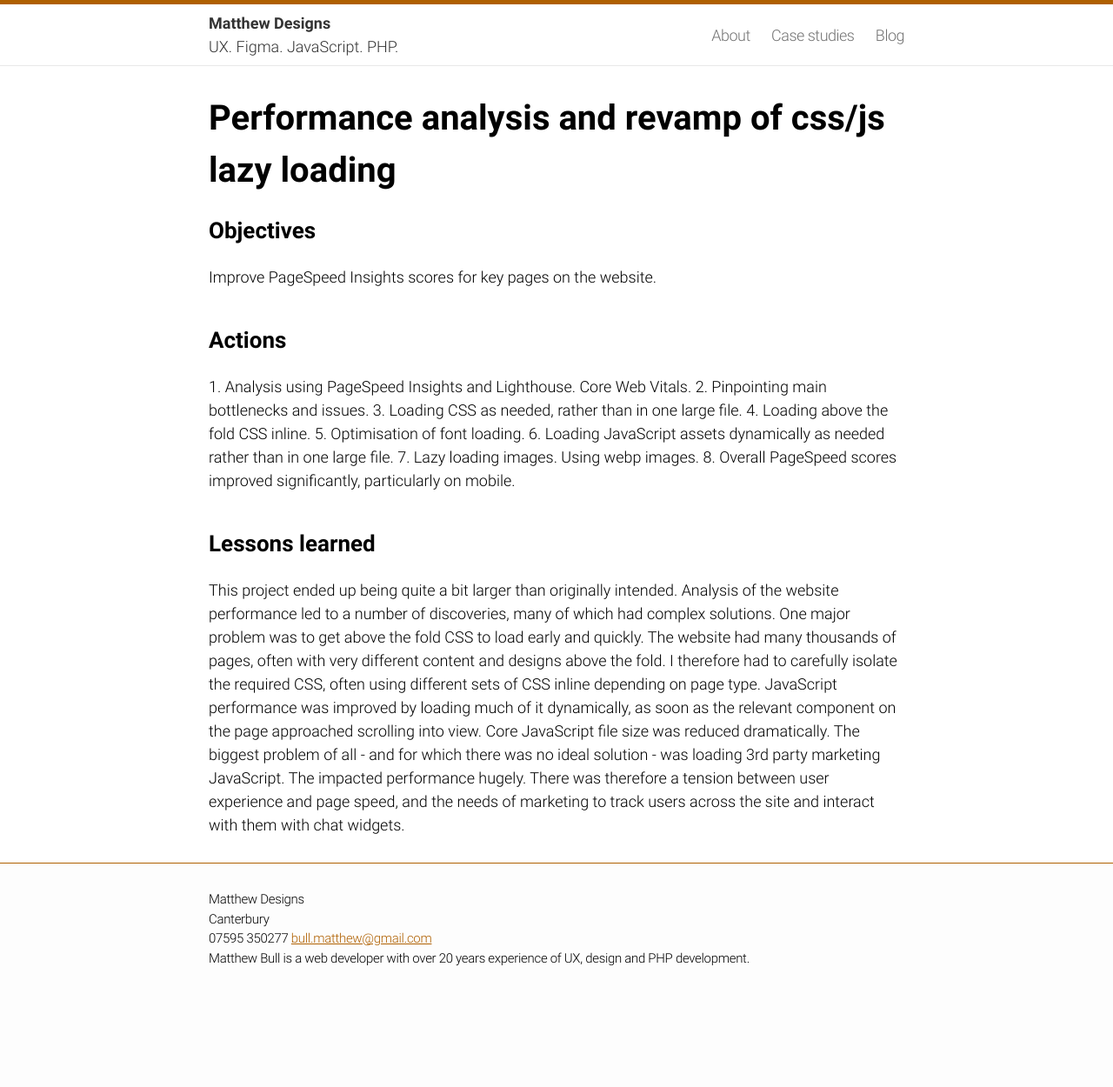
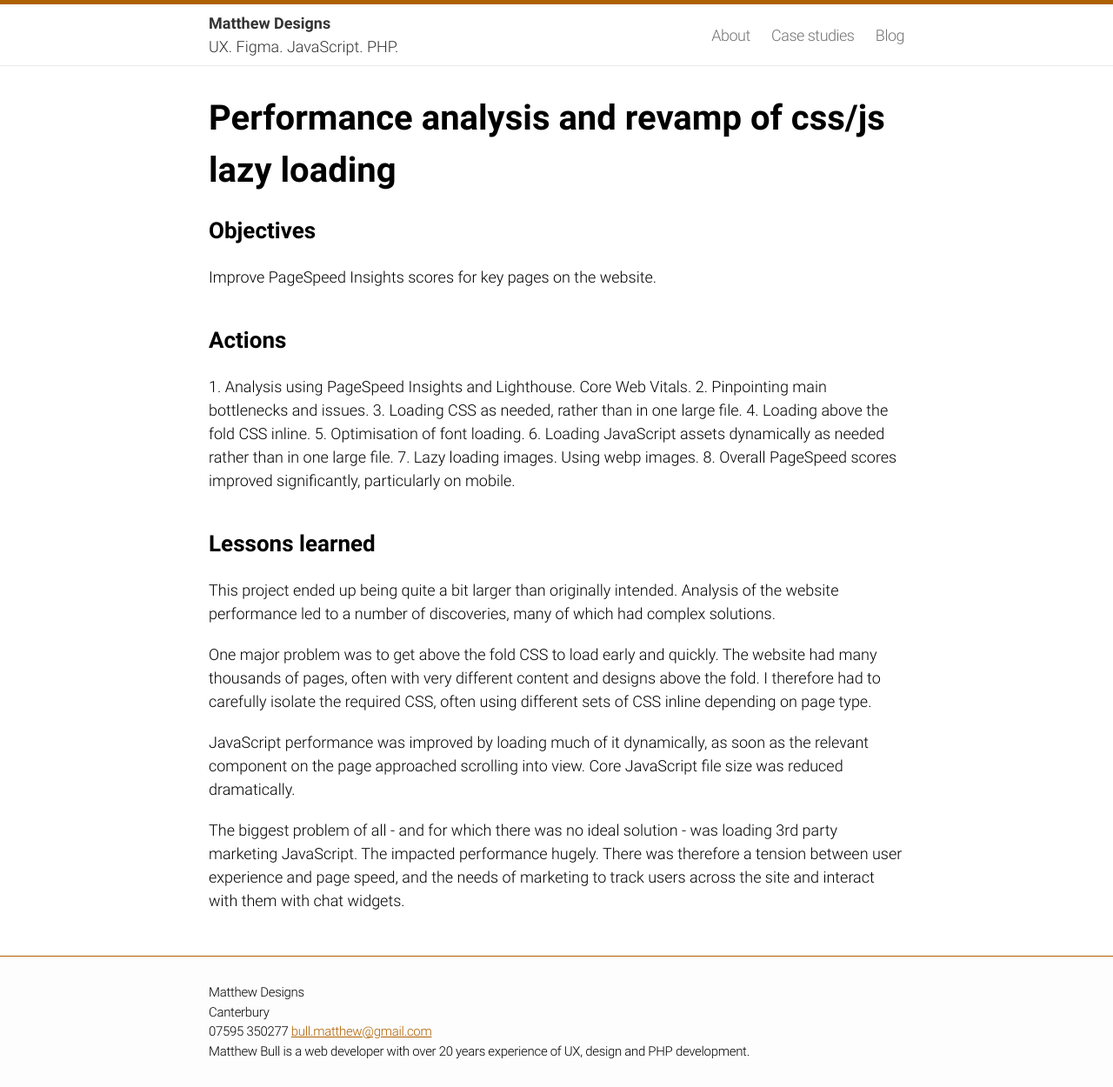
Before and after one commit to gnozu/gnozu.github.io, a Jekyll site: the page built from performance.html, in a window 1280 px wide. Shown: the whole page at 87% size. Built offline with Jekyll 4.4.1, drawn with Linux system fonts in a browser that asks for light colours; nearby versions of some CDN libraries; a script that is not in the unit is left out; before the commit the page ends 1143 px from its top, so only the background shows below that.

Commit message:
updated performance

```diff
--- a/performance.html
+++ b/performance.html
@@ -22,16 +22,16 @@ Improve PageSpeed Insights scores for key pages on the website.
 8. Overall PageSpeed scores improved significantly, particularly on mobile.
 
 <h2>Lessons learned</h2>
-This project ended up being quite a bit larger than originally intended. Analysis of the website performance led to a
-number of discoveries, many of which had complex solutions.
+<p>This project ended up being quite a bit larger than originally intended. Analysis of the website performance led to a
+number of discoveries, many of which had complex solutions.</p>
 
-One major problem was to get above the fold CSS to load early and quickly. The website had many thousands of pages,
+<p>One major problem was to get above the fold CSS to load early and quickly. The website had many thousands of pages,
 often with very different content and designs above the fold. I therefore had to carefully isolate the required CSS,
-often using different sets of CSS inline depending on page type.
+often using different sets of CSS inline depending on page type.</p>
 
-JavaScript performance was improved by loading much of it dynamically, as soon as the relevant component on the page
-approached scrolling into view. Core JavaScript file size was reduced dramatically.
+<p>JavaScript performance was improved by loading much of it dynamically, as soon as the relevant component on the page
+approached scrolling into view. Core JavaScript file size was reduced dramatically.</p>
 
-The biggest problem of all - and for which there was no ideal solution - was loading 3rd party marketing JavaScript. The
+<p>The biggest problem of all - and for which there was no ideal solution - was loading 3rd party marketing JavaScript. The
 impacted performance hugely. There was therefore a tension between user experience and page speed, and the needs of
-marketing to track users across the site and interact with them with chat widgets.
+marketing to track users across the site and interact with them with chat widgets.</p>
```
